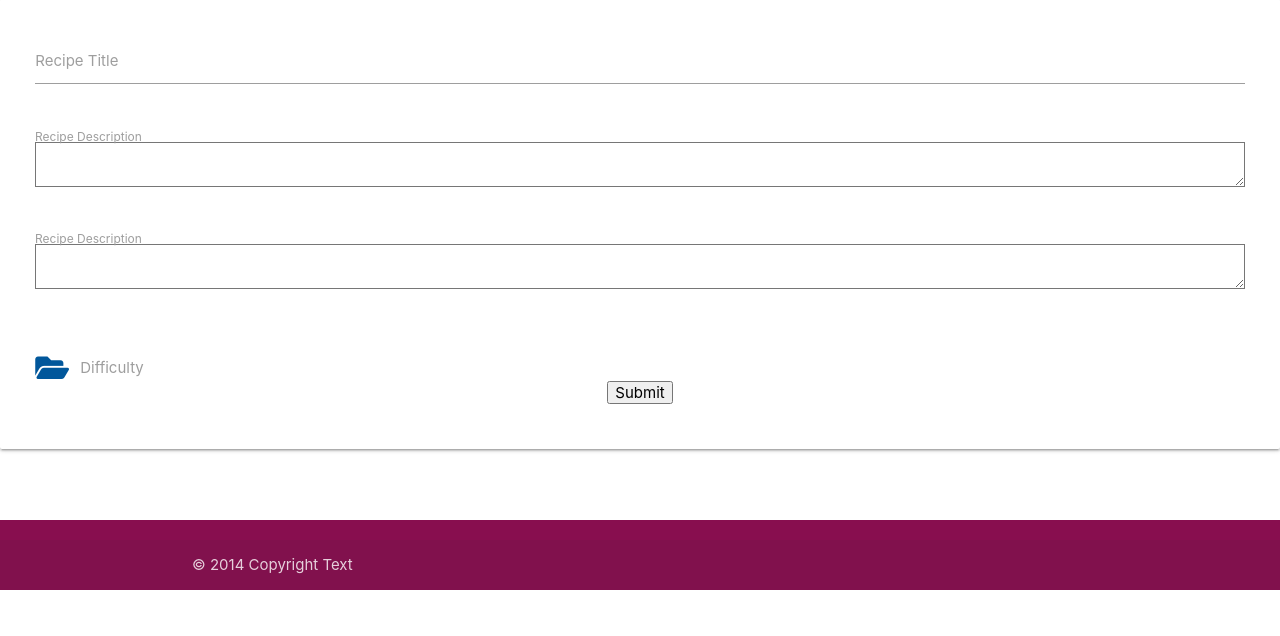
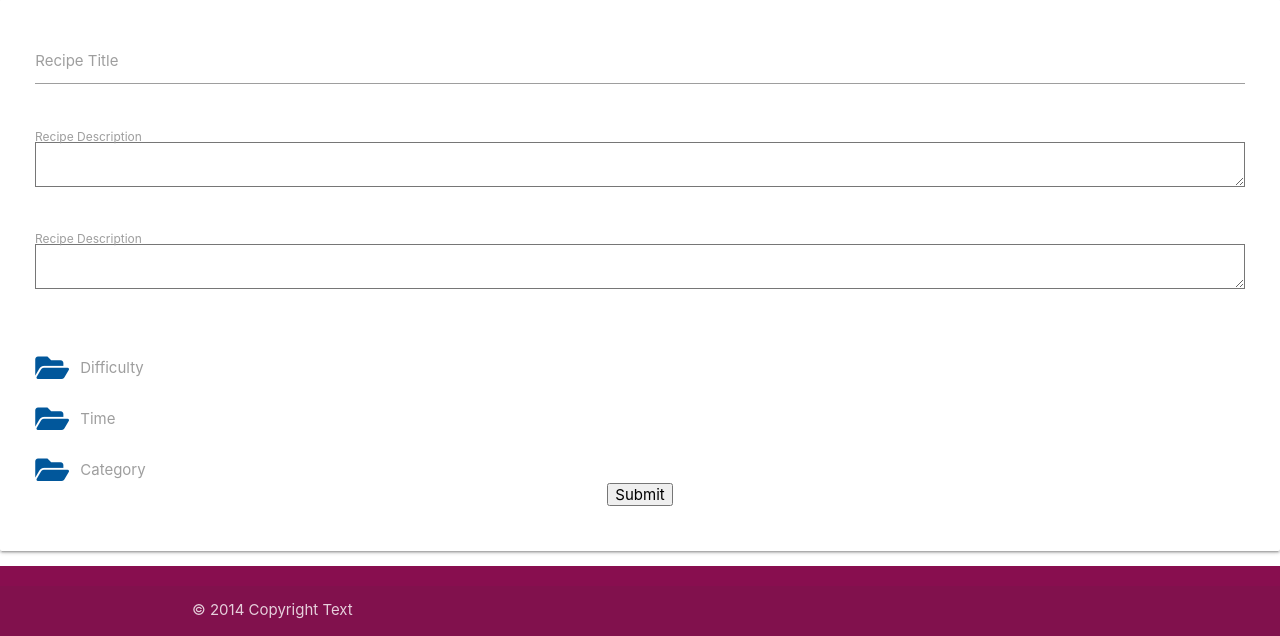
Before and after one commit to CassJBeckford/RecipeRevolution-mp3, a Flask app: template recipes/templates/add_recipe.html in a window 1280 px wide. Shown: the part 210-846 px from the top of the page. Before the commit the page ends 800 px from the top, so only its background shows below. Run offline with Flask 3, Linux system fonts and the light colour scheme; the template is opened without the code that fills it, so the values that code supplies are empty.

Commit message:
add category title section

```diff
--- a/recipes/templates/add_recipe.html
+++ b/recipes/templates/add_recipe.html
@@ -52,6 +52,34 @@
             </div>
 
             <div class="row">
+                <div class="input-field col s12">
+                    <i class="fas fa-folder-open prefix light-blue-text text-darken-4"></i>
+                    <select id="time" name="time" class="validate" required>
+                        <option value="" disabled selected>How many mins?</option>
+                            <option value="0-30">0-30</option>
+                            <option value="30-60">30-60</option>
+                            <option value="60-120">60-120</option>
+                            <option value="120-180">120-180</option>
+                            <option value="180">180 +</option>
+                    </select>
+                    <label for="difficulty">Time</label>
+                </div>
+            </div>
+
+            <div class="row">
+                <div class="input-field col s12">
+                    <i class="fas fa-folder-open prefix light-blue-text text-darken-4"></i>
+                    <select id="category_id" name="category_id" class="validate" required>
+                        <option value="" disabled selected>Choose Category</option>
+                        {% for category in categories %}
+                            <option value="{{ category.id }}">{{ category.category_title }}</option>
+                        {% endfor %}
+                    </select>
+                    <label for="category_id">Category</label>
+                </div>
+            </div>
+
+            <div class="row">
                 <div class="col s12 center-align">
                     <button type="submit">
                         Submit
```
